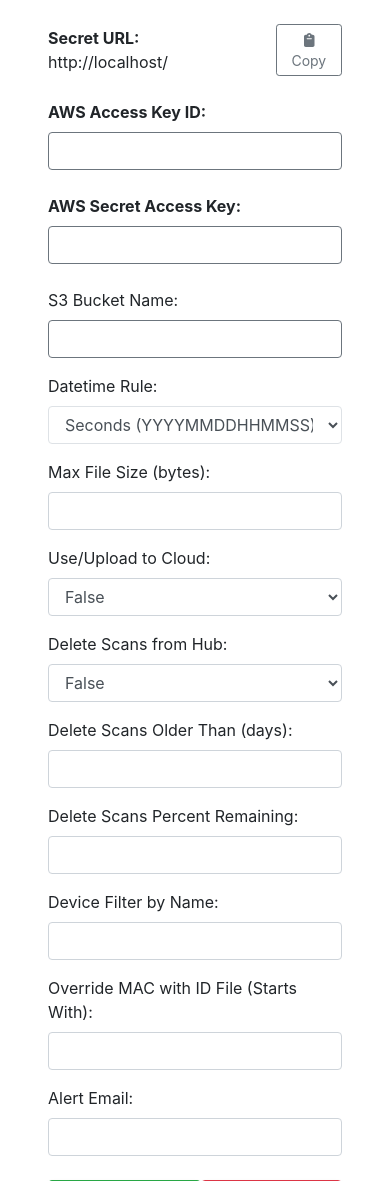
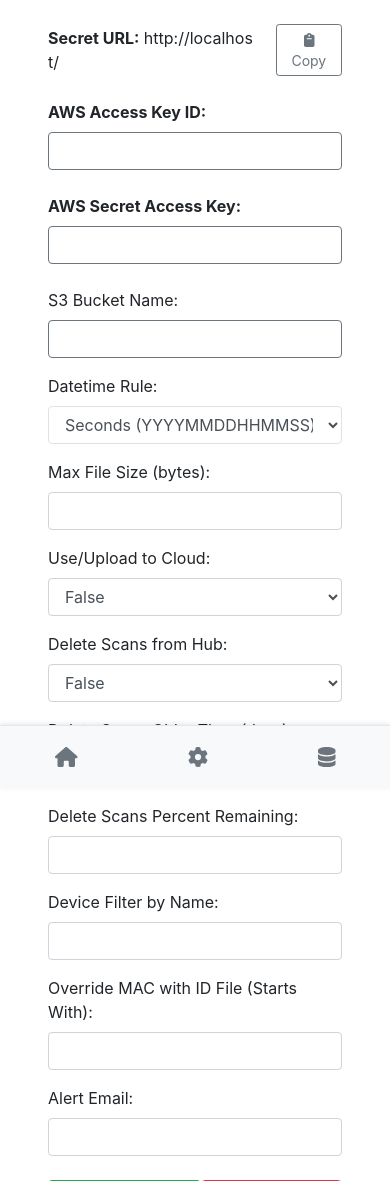
Before and after one commit to Neurotech-Hub/HubLink-Server, a Flask app: template templates/settings.html in a window 390 px wide. Shown: the part 56-1237 px from the top of the page. Run offline with Flask 3, Linux system fonts and the light colour scheme; the template is opened without the code that fills it, so the values that code supplies are empty; some libraries are stand-ins or nearby versions.

Commit message:
Fixed styles for mobile

```diff
--- a/static/css/style.css
+++ b/static/css/style.css
@@ -37,8 +37,12 @@ body {
 }
 
 .sidebar .nav-link {
+    white-space: nowrap;
+    display: inline-flex;
+    align-items: center;
     font-weight: 500;
     color: #333;
+    gap: 0.25rem;
 }
 
 .sidebar .nav-link .feather {
@@ -142,3 +146,53 @@ body {
     color: #ffcc00;
     /* Yellow color for alert icon */
 }
+
+#secretUrl {
+    word-break: break-all;
+    /* Allows breaking the URL at any character to prevent overflow */
+    white-space: normal;
+    /* Allow wrapping instead of staying on a single line */
+}
+
+/* Mobile Icon Nav Bar */
+.mobile-nav {
+    position: fixed;
+    bottom: 0;
+    left: 0;
+    right: 0;
+    background-color: #f8f9fa;
+    /* Light background */
+    border-top: 1px solid #e7e7e7;
+    /* Top border to distinguish from page */
+    z-index: 1030;
+    /* Ensure it's above other elements */
+    padding: 0.5rem 0;
+    box-shadow: 0 -1px 5px rgba(0, 0, 0, 0.1);
+    /* Light shadow for better separation */
+}
+
+.mobile-nav .nav {
+    display: flex;
+    justify-content: space-around;
+}
+
+.mobile-nav .nav-link {
+    color: #6c757d;
+    /* Use a grey color for inactive links */
+    font-size: 1.25rem;
+    /* Make icons big enough to tap */
+    transition: color 0.2s ease-in-out;
+}
+
+.mobile-nav .nav-link.active,
+.mobile-nav .nav-link:hover {
+    color: #007bff;
+    /* Use blue for active or hovered icons */
+}
+
+@media (min-width: 768px) {
+    .mobile-nav {
+        display: none;
+        /* Hide the mobile nav for larger screens */
+    }
+}
--- a/templates/base.html
+++ b/templates/base.html
@@ -51,6 +51,28 @@
                 </div>
             </nav>
 
+            <!-- Mobile Icon Navbar -->
+            <nav class="mobile-nav d-md-none">
+                <ul class="nav justify-content-around">
+                    <li class="nav-item">
+                        <a class="nav-link" href="/{{ account.url }}" aria-label="Dashboard">
+                            <i class="fa fa-home"></i>
+                        </a>
+                    </li>
+                    <li class="nav-item">
+                        <a class="nav-link" href="/{{ account.url }}/settings" aria-label="Settings">
+                            <i class="fa fa-cog"></i>
+                        </a>
+                    </li>
+                    <li class="nav-item">
+                        <a class="nav-link" href="/{{ account.url }}/data" aria-label="Data">
+                            <i class="fa fa-database"></i>
+                        </a>
+                    </li>
+                </ul>
+            </nav>
+
+
             <main role="main" class="col-md-9 ml-sm-auto col-lg-10 px-4">
                 <div class="content mt-4">
                     {% block content %}
--- a/templates/index.html
+++ b/templates/index.html
@@ -52,7 +52,7 @@
 
 <body>
     <h1>hublink</h1>
-    <h2 class="typing-effect" onclick="toggleAccountForm()">&gt;&gt;get newaccount</h2>
+    <h2 class="typing-effect" onclick="toggleAccountForm()">&gt;&gt;collect data --now</h2>
     <div id="hidden-account-form" style="display: none;">
         <div class="container mt-5">
             <div class="card">
```
